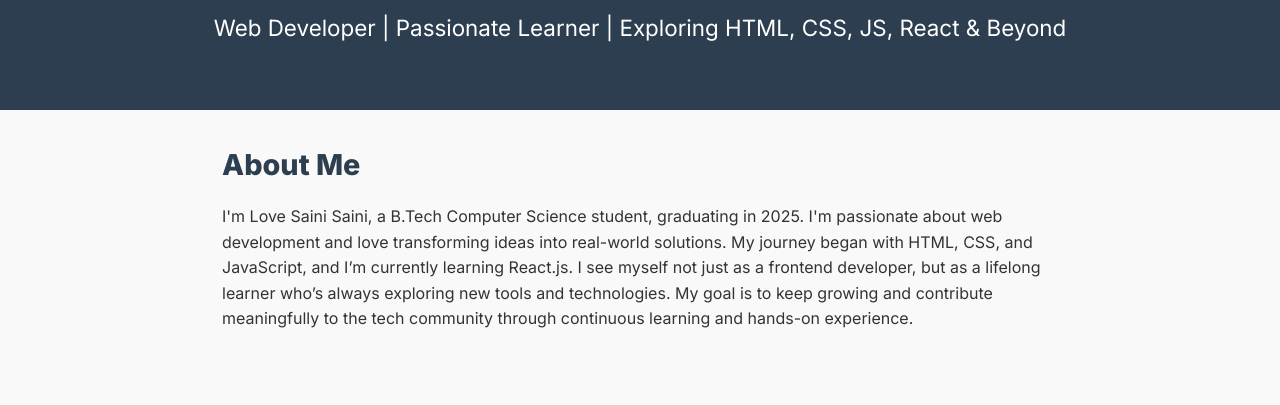
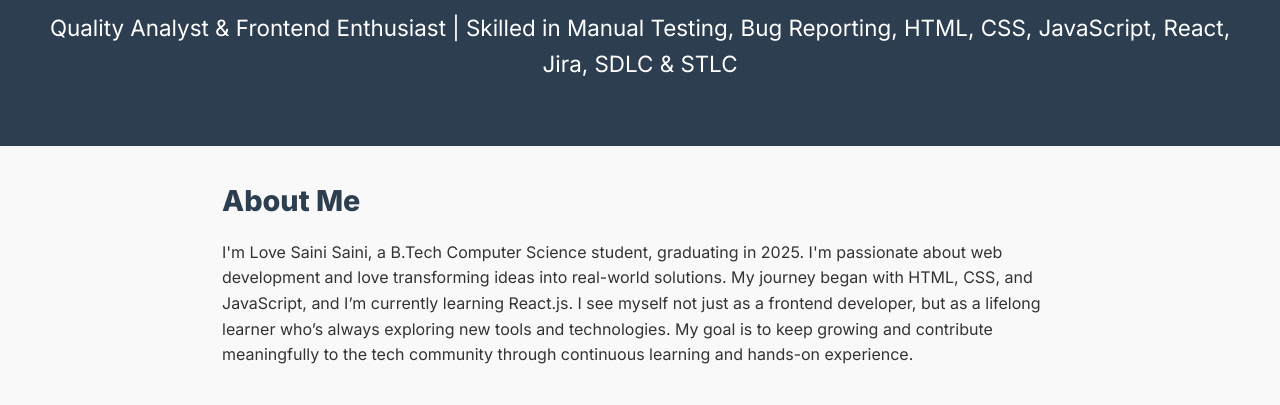
Before and after one commit to Lovesaini81/Portfolio-Website, a plain HTML site: page index.html in a window 1280 px wide. Shown: the part 212-617 px from the top of the page. Drawn offline with nearby package versions, Linux system fonts and the light colour scheme.

Commit message:
Add files via upload

```diff
--- a/index.html
+++ b/index.html
@@ -25,7 +25,7 @@
   <header>
     <div class="intro">
       <h1>Love Saini</h1>
-      <p>Web Developer | Passionate Learner | Exploring HTML, CSS, JS, React & Beyond</p>
+      <p>Quality Analyst & Frontend Enthusiast | Skilled in Manual Testing, Bug Reporting, HTML, CSS, JavaScript, React, Jira, SDLC & STLC</p>
     </div>
   </header>
 
```
